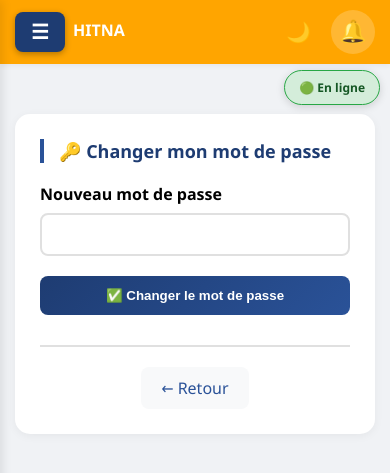
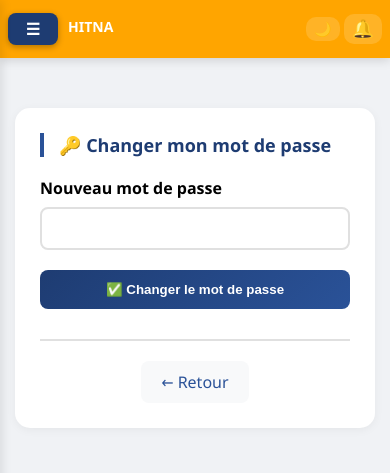
Before and after one commit to Delkatonne/Hitna-gestion, a Flask app: page /changer_mdp in a window 390 px wide. Shown: the top 473 px of the page. Run offline with Flask 3, Linux system fonts and the light colour scheme; a user stored in the database is signed in; data that the repository does not hold is empty; parts of the project's set-up code (start-up, migrations or seed data) failed here and were passed over; some libraries are stand-ins or nearby versions.

Commit message:
Fix: Header fixe avec barre de navigation orange

```diff
--- a/templates/base.html
+++ b/templates/base.html
@@ -152,23 +152,30 @@
             overflow-x: hidden;
             width: 0;
             min-width: 0;
+            padding-top: 72px; /* Hauteur du header fixe */
         }
 
+        /* ── HEADER FIXE ── */
         .content-header {
             background: orange;
             padding: 12px 15px;
-            box-shadow: 0 2px 5px rgba(0,0,0,0.05);
-            margin-bottom: 30px;
+            box-shadow: 0 2px 10px rgba(0,0,0,0.15);
             display: flex;
             align-items: center;
             justify-content: space-between;
             gap: 10px;
-            position: relative;
+            position: fixed;
+            top: 0;
+            left: 280px;
+            right: 0;
             z-index: 500;
+            height: 72px;
+            transition: left 0.3s ease;
         }
 
         .content-header .header-text {
             flex: 1;
+            min-width: 0;
         }
 
         .content-header h1 {
@@ -218,7 +225,118 @@
             padding: 0 30px 30px 30px;
         }
 
-        /* Notifications centrales */
+        /* ── Ajustement pour le contenu sous le header fixe ── */
+        .content-padding {
+            padding-top: 20px;
+        }
+
+        /* ── Notification Bell ── */
+        .notification-bell {
+            position: relative;
+        }
+
+        .bell-btn {
+            background: rgba(255,255,255,0.15);
+            border: none;
+            font-size: 24px;
+            cursor: pointer;
+            position: relative;
+            padding: 8px 12px;
+            box-shadow: none;
+            width: auto;
+            border-radius: 10px;
+            transition: background 0.2s;
+        }
+
+        .bell-btn:hover {
+            background: rgba(255,255,255,0.3);
+            transform: scale(1.05);
+        }
+
+        .badge {
+            position: absolute;
+            top: -2px;
+            right: -2px;
+            background: #dc3545;
+            color: white;
+            border-radius: 50%;
+            padding: 2px 6px;
+            font-size: 11px;
+            font-weight: bold;
+            min-width: 18px;
+            text-align: center;
+            border: 2px solid orange;
+        }
+
+        .notification-dropdown {
+            position: fixed;
+            top: 72px;
+            right: 10px;
+            width: 340px;
+            background: white;
+            border-radius: 10px;
+            box-shadow: 0 8px 30px rgba(0,0,0,0.25);
+            z-index: 9999;
+            max-height: calc(100vh - 90px);
+            overflow: hidden;
+            display: flex;
+            flex-direction: column;
+        }
+
+        @media (max-width: 768px) {
+            .notification-dropdown {
+                width: calc(100vw - 20px);
+                right: 10px;
+                left: 10px;
+                top: 72px;
+                max-height: calc(100vh - 90px);
+            }
+        }
+
+        /* Header actions (theme toggle, notifications) */
+        .header-actions {
+            display: flex;
+            align-items: center;
+            gap: 8px;
+            flex-shrink: 0;
+        }
+
+        .theme-toggle {
+            background: rgba(255,255,255,0.15);
+            border: none;
+            font-size: 20px;
+            cursor: pointer;
+            padding: 8px 12px;
+            border-radius: 10px;
+            transition: background 0.2s;
+            width: auto;
+            margin: 0;
+        }
+
+        .theme-toggle:hover {
+            background: rgba(255,255,255,0.3);
+            transform: scale(1.05);
+        }
+
+        /* ── Scrollbar sidebar ── */
+        .sidebar::-webkit-scrollbar {
+            width: 5px;
+        }
+
+        .sidebar::-webkit-scrollbar-track {
+            background: rgba(255,255,255,0.1);
+        }
+
+        .sidebar::-webkit-scrollbar-thumb {
+            background: rgba(255,255,255,0.3);
+            border-radius: 5px;
+        }
+
+        .sidebar::-webkit-scrollbar-thumb:hover {
+            background: rgba(255,255,255,0.5);
+        }
+
+        /* ── Notifications centrales ── */
         .center-notification {
             position: fixed;
             top: 50%;
@@ -252,66 +370,216 @@
             display: none;
         }
 
-        /* Notification Bell - CORRIGÉ */
-        .notification-bell {
-            position: relative;
+        /* ── Responsive Desktop ── */
+        @media (min-width: 769px) and (max-width: 1024px) {
+            .sidebar {
+                width: 240px;
+            }
+            .main-content {
+                margin-left: 240px;
+                padding-top: 72px;
+            }
+            .content-header {
+                left: 240px;
+            }
+        }
+
+        /* ── Responsive Mobile ── */
+        @media (max-width: 768px) {
+            .sidebar {
+                transform: translateX(-100%);
+                width: 80%;
+                max-width: 280px;
+                position: fixed;
+                z-index: 2000;
+            }
+
+            .sidebar.open {
+                transform: translateX(0);
+            }
+
+            .sidebar-overlay {
+                display: none;
+                position: fixed;
+                top: 0;
+                left: 0;
+                right: 0;
+                bottom: 0;
+                background: rgba(0,0,0,0.5);
+                z-index: 1999;
+            }
+
+            .sidebar-overlay.visible {
+                display: block;
+            }
+
+            .main-content {
+                margin-left: 0;
+                padding-top: 62px;
+            }
+
+            .content-header {
+                left: 0;
+                height: 62px;
+                padding: 8px 12px;
+            }
+
+            .menu-toggle {
+                display: flex !important;
+                align-items: center;
+                justify-content: center;
+                height: 36px;
+                width: 40px;
+                min-width: 40px;
+                min-height: 36px;
+                font-size: 18px;
+            }
+
+            .content-header h1 {
+                font-size: 16px;
+                white-space: nowrap;
+                overflow: hidden;
+                text-overflow: ellipsis;
+            }
+
+            .content-header p {
+                font-size: 11px;
+                white-space: nowrap;
+                overflow: hidden;
+                text-overflow: ellipsis;
+            }
+
+            .theme-toggle {
+                font-size: 16px;
+                padding: 6px 10px;
             }
 
             .bell-btn {
-            background: none;
-            border: none;
-            font-size: 24px;
-            cursor: pointer;
-            position: relative;
-            padding: 5px 10px;
-            box-shadow: none;
-            width: auto;
+                font-size: 20px;
+                padding: 6px 10px;
             }
 
-        .bell-btn:hover {
-            transform: scale(1.1);
+            .header-actions {
+                gap: 4px;
             }
 
-        .badge {
-            position: absolute;
-            top: -5px;
-            right: -5px;
-            background: #dc3545;
-            color: white;
-            border-radius: 50%;
-            padding: 2px 6px;
-            font-size: 11px;
-            font-weight: bold;
-            min-width: 18px;
-            text-align: center;
-        }
-
-        .notification-dropdown {
-            position: fixed;
-            top: 60px;
-            right: 10px;
-            width: 340px;
-            background: white;
-            border-radius: 10px;
-            box-shadow: 0 8px 30px rgba(0,0,0,0.25);
-            z-index: 9999;
-            max-height: 90vh;
-            max-height: calc(100vh - 80px);
-            overflow: hidden;
-            display: flex;
-            flex-direction: column;
-        }
-
-        @media (max-width: 768px) {
-            .notification-dropdown {
-                width: calc(100vw - 20px);
-                right: 10px;
-                left: 10px;
-                top: 65px;
-                max-height: calc(100vh - 100px);
+            .container {
+                padding: 0 15px 20px 15px;
             }
         }
 
+        @media (max-width: 400px) {
+            .main-content {
+                padding-top: 58px;
+            }
+            .content-header {
+                height: 58px;
+                padding: 6px 8px;
+            }
+            .content-header h1 {
+                font-size: 14px;
+            }
+            .content-header p {
+                font-size: 10px;
+            }
+            .theme-toggle {
+                font-size: 14px;
+                padding: 4px 8px;
+            }
+            .bell-btn {
+                font-size: 18px;
+                padding: 4px 8px;
+            }
+            .menu-toggle {
+                height: 32px;
+                width: 36px;
+                min-width: 36px;
+                min-height: 32px;
+                font-size: 16px;
+            }
+            .badge {
+                font-size: 9px;
+                min-width: 16px;
+                padding: 1px 5px;
+            }
+        }
+
+        /* ── Bannière d'installation PWA ── */
+        #installBanner {
+            display: none;
+            background: #1e3c72;
+            color: white;
+            padding: 12px 20px;
+            text-align: center;
+            position: fixed;
+            bottom: 0;
+            width: 100%;
+            z-index: 1000;
+            left: 0;
+            flex-wrap: wrap;
+            justify-content: center;
+            gap: 10px;
+        }
+
+        #installBanner .install-text {
+            margin-right: 15px;
+        }
+
+        #installBtn {
+            background: #28a745;
+            color: white;
+            border: none;
+            padding: 8px 20px;
+            border-radius: 8px;
+            cursor: pointer;
+            font-weight: bold;
+        }
+
+        #closeInstallBanner {
+            background: transparent;
+            color: white;
+            border: none;
+            font-size: 20px;
+            margin-left: 10px;
+            cursor: pointer;
+        }
+
+        /* ── Animation notifications offline ── */
+        @keyframes slideUp {
+            from { transform: translate(-50%, 100%); opacity: 0; }
+            to { transform: translate(-50%, 0); opacity: 1; }
+        }
+
+        .offline-notification {
+            animation: slideUp 0.3s ease-out;
+        }
+
+        /* ── Indicateurs de statut ── */
+        #connectionStatus {
+            cursor: pointer;
+            user-select: none;
+            transition: all 0.3s;
+            font-size: 12px;
+            padding: 4px 10px;
+            border-radius: 20px;
+            background: rgba(255,255,255,0.15);
+            color: white;
+        }
+        #connectionStatus:hover {
+            transform: scale(1.05);
+        }
+
+        #pendingBadge {
+            cursor: pointer;
+            user-select: none;
+            transition: all 0.3s;
+        }
+        #pendingBadge:hover {
+            transform: scale(1.05);
+            box-shadow: 0 4px 12px rgba(0,0,0,0.25);
+        }
+
+        /* ── Ajustement du dropdown notifications ── */
         .dropdown-header {
             padding: 12px 15px;
             background: linear-gradient(135deg, #1e3c72, #2a5298);
@@ -405,13 +673,12 @@
             color: #999;
         }
 
-        /* Thème clair (par défaut) */
+        /* ── Thème clair/sombre ── */
         body {
             background: #f0f2f5;
             transition: all 0.3s;
         }
 
-        /* Thème sombre */
         body.dark-theme {
             background: #1a1a2e;
         }
@@ -450,188 +717,37 @@
             background: linear-gradient(180deg, #0f3460 0%, #16213e 100%);
         }
 
-        /* Scrollbar sidebar */
-        .sidebar::-webkit-scrollbar {
-            width: 5px;
+        body.dark-theme .dropdown-header {
+            background: linear-gradient(135deg, #0f3460, #16213e);
         }
 
-        .sidebar::-webkit-scrollbar-track {
-            background: rgba(255,255,255,0.1);
+        body.dark-theme .notification-dropdown {
+            background: #1a1a2e;
         }
 
-        .sidebar::-webkit-scrollbar-thumb {
-            background: rgba(255,255,255,0.3);
-            border-radius: 5px;
+        body.dark-theme .notification-item {
+            border-bottom-color: #2a2a4a;
         }
 
-        .sidebar::-webkit-scrollbar-thumb:hover {
-            background: rgba(255,255,255,0.5);
+        body.dark-theme .notification-item .title {
+            color: #eee;
         }
 
-        /* Responsive Desktop */
-        @media (min-width: 769px) and (max-width: 1024px) {
-            .sidebar {
-                width: 240px;
-            }
-            .main-content {
-                margin-left: 240px;
-            }
+        body.dark-theme .notification-item .message {
+            color: #aaa;
         }
 
-        /* Responsive Mobile */
-        @media (max-width: 768px) {
-            .sidebar {
-                transform: translateX(-100%);
-                width: 80%;
-                max-width: 280px;
-                position: fixed;
-                z-index: 2000;
+        body.dark-theme .notification-item.unread {
+            background: #1a2a4a;
         }
 
-            .sidebar.open {
-                transform: translateX(0);
+        body.dark-theme .dropdown-footer {
+            background: #1a1a2e;
+            border-top-color: #2a2a4a;
         }
 
-            .sidebar-overlay {
-                display: none;
-                position: fixed;
-                top: 0;
-                left: 0;
-                right: 0;
-                bottom: 0;
-                background: rgba(0,0,0,0.5);
-                z-index: 1999;
-            }
-
-            .sidebar-overlay.visible {
-                display: block;
-            }
-
-            .main-content {
-                margin-left: 0;
-            }
-
-            .menu-toggle {
-                display: flex !important;
-                align-items: center;
-                justify-content: center;
-            }
-
-            .content-header {
-                display: flex;
-                align-items: center;
-                justify-content: space-between;
-                flex-wrap: nowrap;
-                padding: 10px 15px;
-                gap: 8px;
-                overflow: hidden;
-                width: 100%;
-            }
-
-            .header-text {
-                flex: 1;
-                min-width: 0;
-                overflow: hidden;
-            }
-
-            .content-header h1 {
-                font-size: 16px;
-                white-space: nowrap;
-                overflow: hidden;
-                text-overflow: ellipsis;
-            }
-
-            .content-header p {
-                font-size: 11px;
-                white-space: nowrap;
-                overflow: hidden;
-                text-overflow: ellipsis;
-            }
-
-            .container {
-                padding: 0 15px 20px 15px;
-            }
-
-            .bell-btn {
-                background: rgba(255,255,255,0.2);
-                border-radius: 50%;
-                width: 44px;
-                height: 44px;
-                display: flex;
-                align-items: center;
-                justify-content: center;
-                font-size: 22px;
-            }
-        }
-
-        /* Bannière d'installation PWA */
-        #installBanner {
-            display: none;
-            background: #1e3c72;
-            color: white;
-            padding: 12px 20px;
-            text-align: center;
-            position: fixed;
-            bottom: 0;
-            width: 100%;
-            z-index: 1000;
-            left: 0;
-            flex-wrap: wrap;
-            justify-content: center;
-            gap: 10px;
-        }
-
-        #installBanner .install-text {
-            margin-right: 15px;
-        }
-
-        #installBtn {
-            background: #28a745;
-            color: white;
-            border: none;
-            padding: 8px 20px;
-            border-radius: 8px;
-            cursor: pointer;
-            font-weight: bold;
-        }
-
-        #closeInstallBanner {
-            background: transparent;
-            color: white;
-            border: none;
-            font-size: 20px;
-            margin-left: 10px;
-            cursor: pointer;
-        }
-
-        /* Animation pour les notifications offline */
-        @keyframes slideUp {
-            from { transform: translate(-50%, 100%); opacity: 0; }
-            to { transform: translate(-50%, 0); opacity: 1; }
-        }
-
-        .offline-notification {
-            animation: slideUp 0.3s ease-out;
-        }
-
-        /* ── Indicateur de statut connexion ── */
-        #connectionStatus {
-            cursor: pointer;
-            user-select: none;
-            transition: all 0.3s;
-        }
-        #connectionStatus:hover {
-            transform: scale(1.05);
-        }
-        /* ── Badge actions en attente ── */
-        #pendingBadge {
-            cursor: pointer;
-            user-select: none;
-            transition: all 0.3s;
-        }
-        #pendingBadge:hover {
-            transform: scale(1.05);
-            box-shadow: 0 4px 12px rgba(0,0,0,0.25);
+        body.dark-theme #connectionStatus {
+            background: rgba(255,255,255,0.1);
         }
     </style>
     {% block extra_css %}{% endblock %}
@@ -744,15 +860,18 @@
 
         <!-- Main Content -->
         <div class="main-content">
+            <!-- HEADER FIXE -->
             <div class="content-header">
                 <button class="menu-toggle" id="menuToggle">☰</button>
                 <div class="header-text">
                     <h1>{% block page_title %}HITNA{% endblock %}</h1>
                     <p>{% block page_subtitle %}{% endblock %}</p>
                 </div>
-                <button id="themeToggle" class="theme-toggle" style="background: none; width: auto; margin: 0; padding: 8px 12px; border-radius: 8px; font-size: 20px;">🌙</button>
+                <div class="header-actions">
+                    <span id="connectionStatus" style="display: none;"></span>
+                    <button id="themeToggle" class="theme-toggle" title="Changer le thème">🌙</button>
                     <div class="notification-bell">
-                    <button id="notificationBell" class="bell-btn">
+                        <button id="notificationBell" class="bell-btn" title="Notifications">
                             🔔
                             <span id="notificationBadge" class="badge" style="display: none;">0</span>
                         </button>
@@ -770,7 +889,9 @@
                         </div>
                     </div>
                 </div>
+            </div>
 
+            <!-- Contenu avec padding pour compenser le header fixe -->
             <div class="container">
                 {% with messages = get_flashed_messages(with_categories=true) %}
                     {% if messages %}
@@ -795,14 +916,14 @@
         <button id="closeInstallBanner">✕</button>
     </div>
 
-    <!-- Scripts offline - Chargement sécurisé -->
+    <!-- Scripts offline -->
     <script src="{{ url_for('static', filename='db.js') }}"></script>
     <script src="{{ url_for('static', filename='offline-cache.js') }}"></script>
     <script src="{{ url_for('static', filename='offline-sync.js') }}"></script>
 
     <script>
         // ============================================================
-        // MENU TOGGLE - Inchangé
+        // MENU TOGGLE
         // ============================================================
         const menuToggle = document.getElementById('menuToggle');
         const sidebar = document.getElementById('sidebar');
@@ -845,7 +966,7 @@
         });
 
         // ============================================================
-        // NOTIFICATION CENTRALE - Inchangée
+        // NOTIFICATION CENTRALE
         // ============================================================
         function showNotification(message, type = 'success') {
             const existingNotifs = document.querySelectorAll('.center-notification');
@@ -887,7 +1008,7 @@
         });
 
         // ============================================================
-        // NOTIFICATIONS - Inchangé
+        // NOTIFICATIONS
         // ============================================================
         let notifications = [];
         let totalNonLus = 0;
@@ -988,7 +1109,7 @@
         chargerNotifications();
 
         // ============================================================
-        // SERVICE WORKER PWA - Inchangé
+        // SERVICE WORKER PWA
         // ============================================================
         if ('serviceWorker' in navigator) {
             navigator.serviceWorker.register('/sw.js')
@@ -997,7 +1118,7 @@
         }
 
         // ============================================================
-        // THÈME SOMBRE - Inchangé
+        // THÈME SOMBRE
         // ============================================================
         const themeToggle = document.getElementById('themeToggle');
         if (themeToggle) {
@@ -1015,7 +1136,7 @@
         }
 
         // ============================================================
-        // INSTALLATION PWA - Inchangé
+        // INSTALLATION PWA
         // ============================================================
         let deferredPrompt;
 
@@ -1041,25 +1162,19 @@
         });
 
         // ============================================================
-        // MODE HORS LIGNE - INITIALISATION SÉCURISÉE
+        // MODE HORS LIGNE - INITIALISATION
         // ============================================================
-        // ID de l'utilisateur connecté
         window.userId = {{ session.get('user_id', 1) }};
 
-        // Initialisation avec délai pour s'assurer que tout est chargé
         document.addEventListener('DOMContentLoaded', function() {
-            // Attendre que tous les scripts soient chargés
             setTimeout(function() {
                 try {
                     if (typeof initOfflineSync === 'function') {
                         initOfflineSync().catch(function(err) {
-                            console.warn('⚠️ Erreur init offline (non bloquante):', err);
+                            console.warn('⚠️ Erreur init offline:', err);
                         });
-                    } else {
-                        console.log('ℹ️ Mode hors ligne non disponible');
                     }
                 } catch (e) {
-                    // Ne pas bloquer l'application si le mode hors ligne échoue
                     console.warn('⚠️ Mode hors ligne désactivé:', e.message);
                 }
             }, 500);
```
Lines whose indentation alone changed are shown as unchanged.
